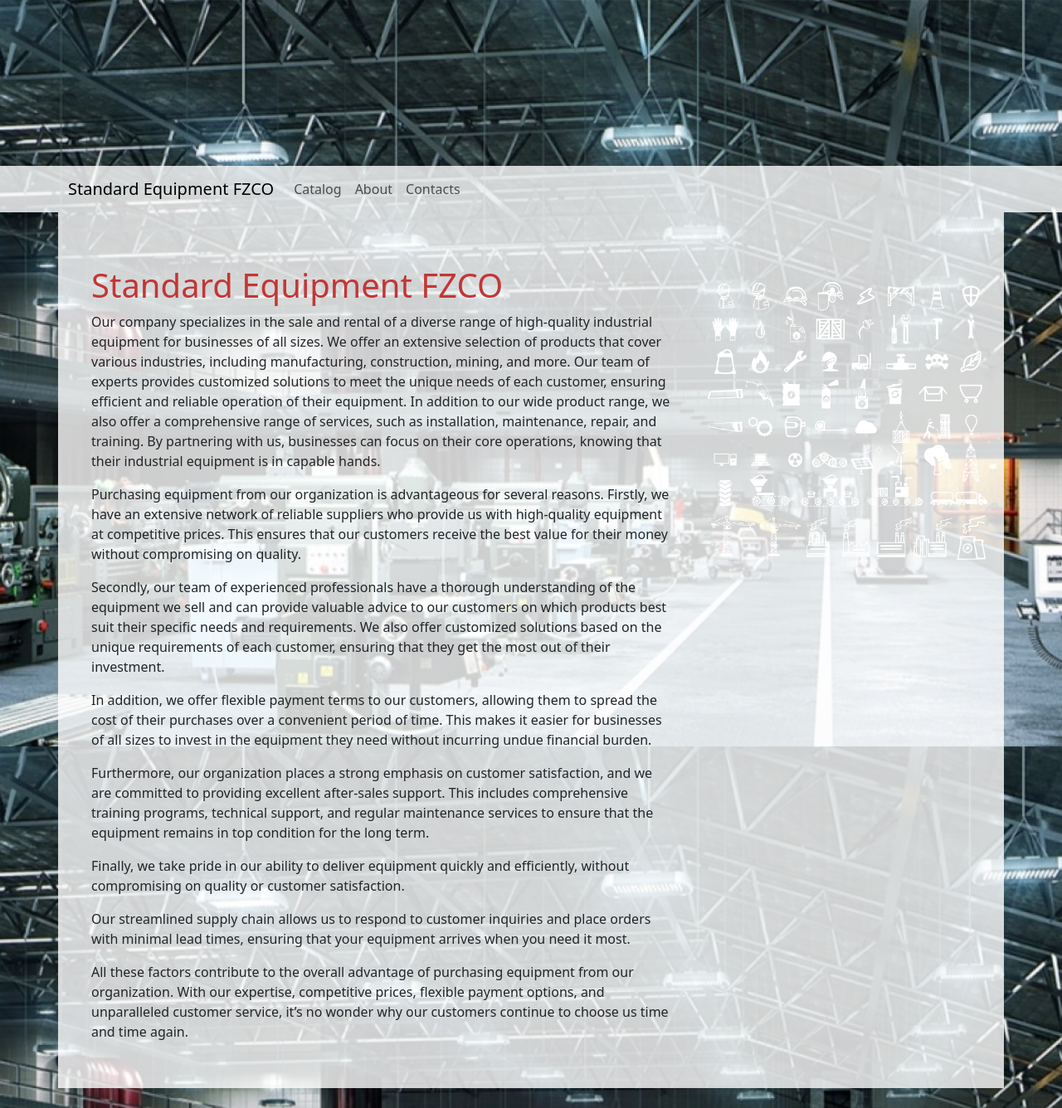
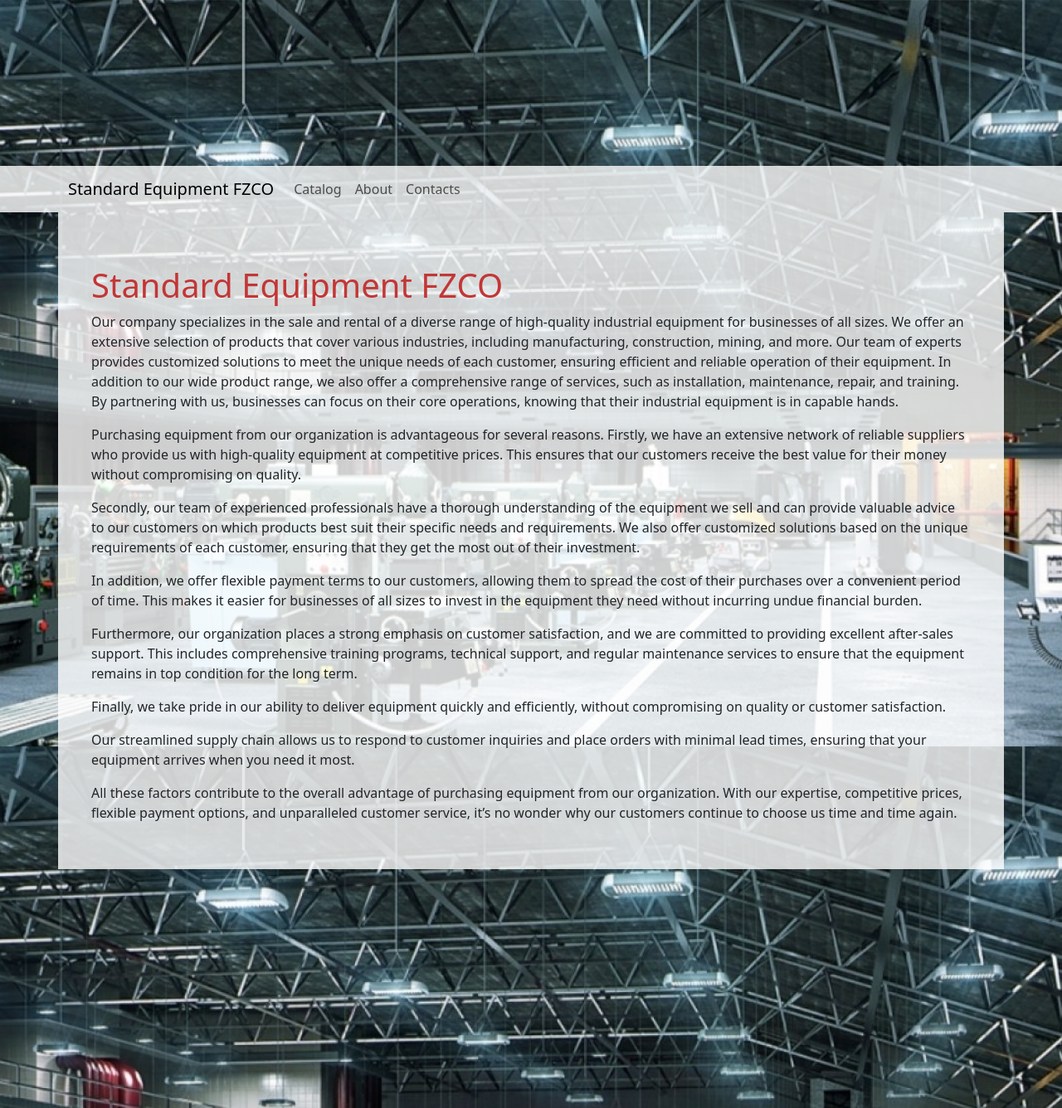
Before and after one commit to standardequipmentfzco/standardequipmentfzco.github.io, a Jekyll site: the page built from index.html, in a window 1280 px wide. Shown: the whole page at 83% size. Built offline with Jekyll 4.4.1, drawn with Linux system fonts in a browser that asks for light colours.

Commit message:
Update index.html

```diff
--- a/index.html
+++ b/index.html
@@ -3,7 +3,7 @@ layout: default
 ---
 
 <div class="row mt-4">
-  <div class="col col-12 col-xl-8">
+  <div class="col col-12">
     <h1>Standard Equipment FZCO</h1>
     <p>Our company specializes in the sale and rental of a diverse range of high-quality industrial equipment for businesses of all sizes. We offer an extensive selection of products that cover various industries, including manufacturing, construction, mining, and more. Our team of experts provides customized solutions to meet the unique needs of each customer, ensuring efficient and reliable operation of their equipment. In addition to our wide product range, we also offer a comprehensive range of services, such as installation, maintenance, repair, and training. By partnering with us, businesses can focus on their core operations, knowing that their industrial equipment is in capable hands.</p>
 
@@ -15,9 +15,6 @@ layout: default
     <p>Finally, we take pride in our ability to deliver equipment quickly and efficiently, without compromising on quality or customer satisfaction.</p>
     <p>Our streamlined supply chain allows us to respond to customer inquiries and place orders with minimal lead times, ensuring that your equipment arrives when you need it most.</p>
     <p>All these factors contribute to the overall advantage of purchasing equipment from our organization. With our expertise, competitive prices, flexible payment options, and unparalleled customer service, it’s no wonder why our customers continue to choose us time and time again.</p>
-  </div>
-  <div class="col col-12 col-xl-4">
-    <p><img src="{{ site.baseurl }}/images/path239.png" style="max-width:100%; max-height:100%; float: none;" alt=""></p>
   </div>
 </div>
 
```
